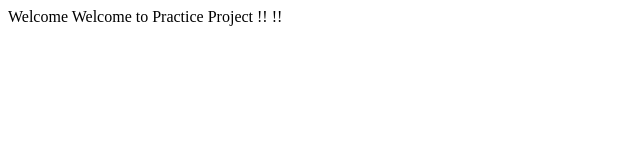
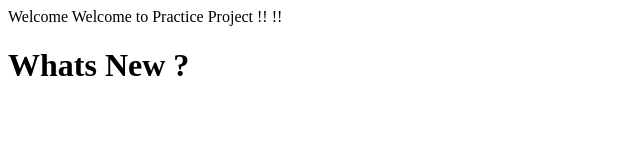
Before and after one commit to nandiniss/demoapp, a plain HTML site: page index.html in a window 1280 px wide. Shown: the whole page, without its empty margins (0-640 px from the left). Drawn offline with Linux system fonts and the light colour scheme.

```diff
--- a/index.html
+++ b/index.html
@@ -3,5 +3,6 @@
 <body>
 Welcome to Practice Project !!
 !!
+<h1>Whats New ?</h1>
 </body>
 </html>
```
Also changed, not shown: login.html (added), 1 other file.
